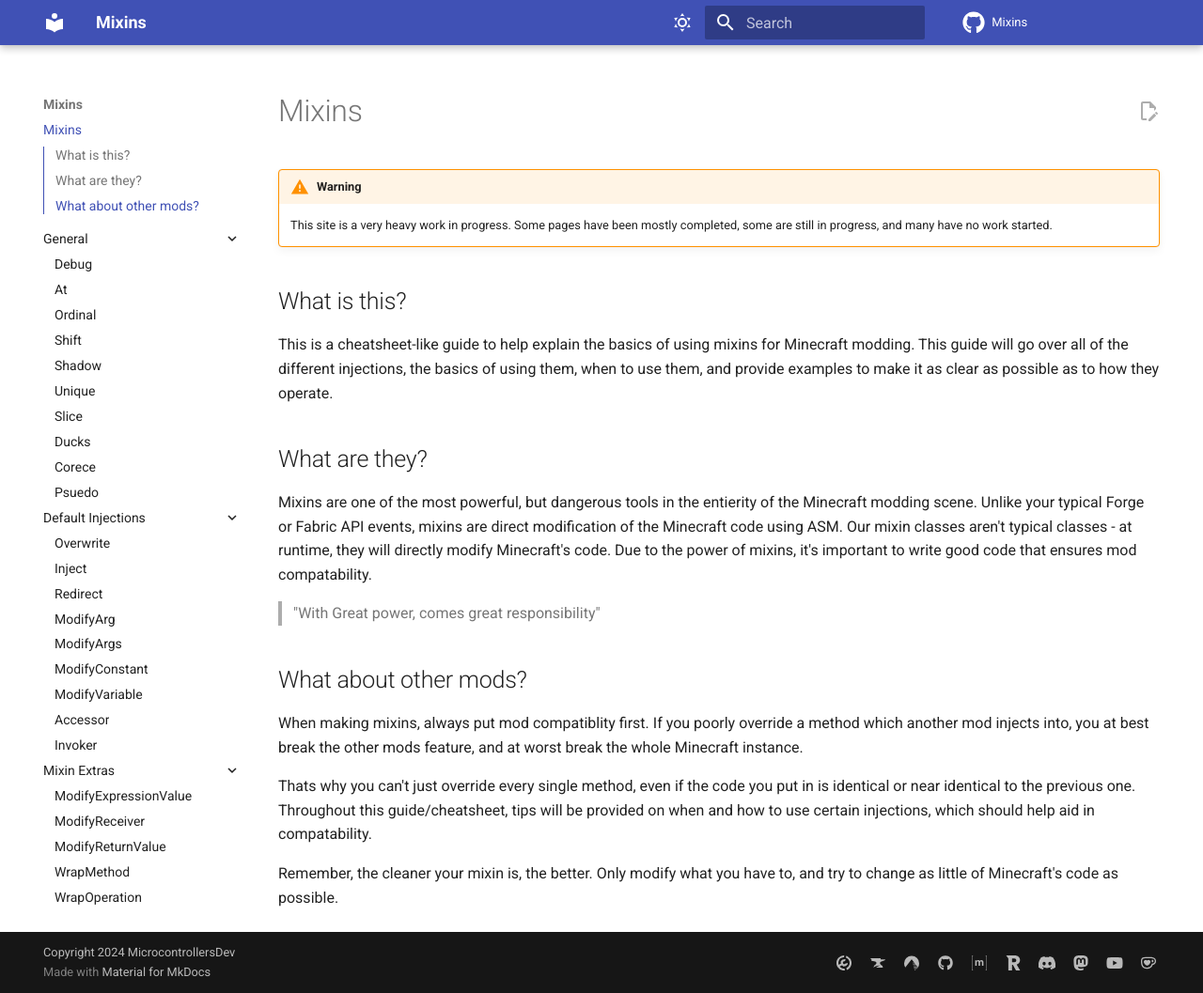
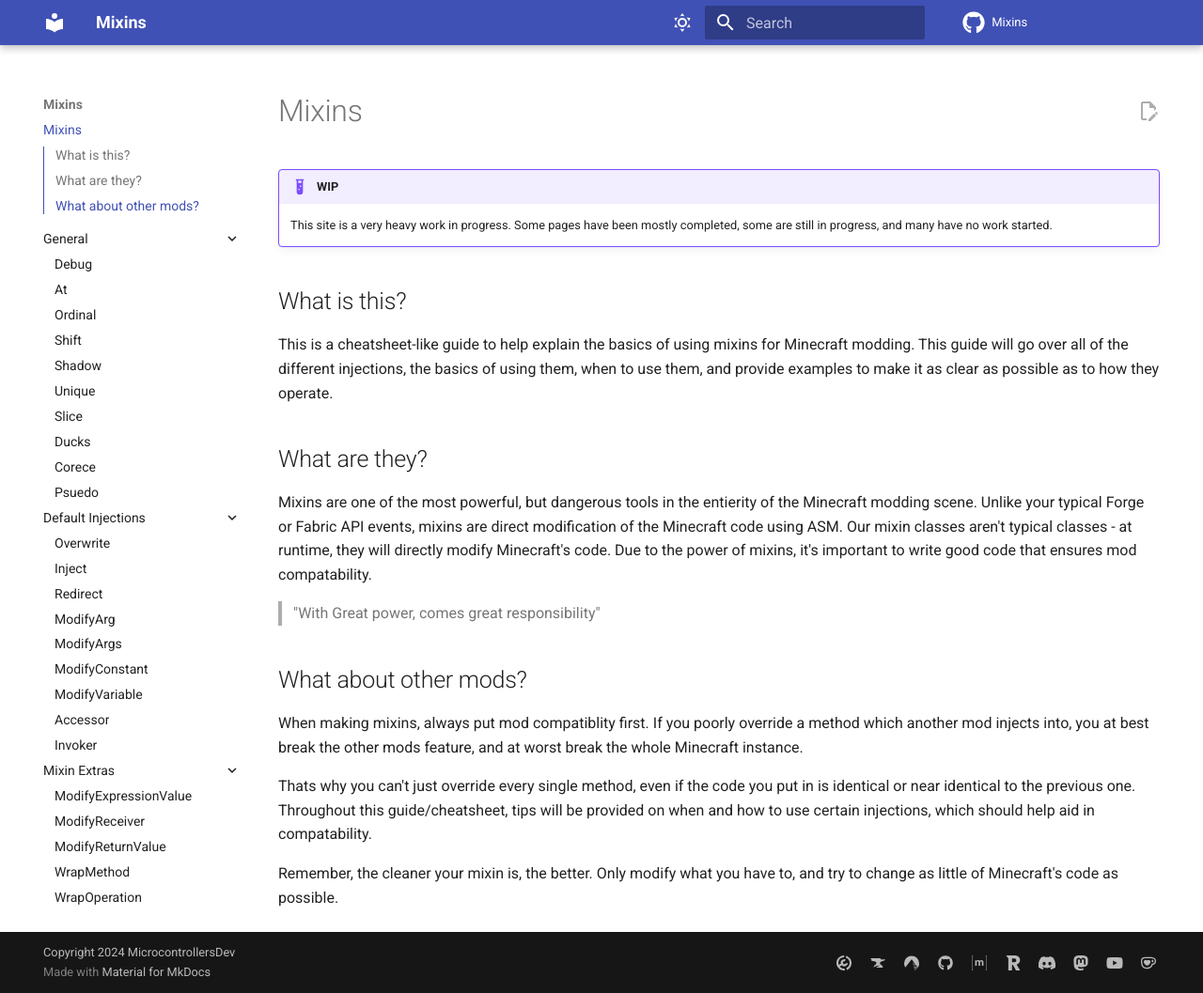
Before and after one commit to MicrocontrollersDev/Mixins, an MkDocs documentation site: the page built from docs/index.md, in a window 1280 px wide and 1057 px high. Shown: the whole window at 94% size. Built offline with MkDocs 1.6.1 and Material for MkDocs 9.7.7, drawn with Linux system fonts in a browser that asks for light colours; comment, search, counter and statistics services are not loaded.

Commit message:
another admonition change

```diff
--- a/docs/index.md
+++ b/docs/index.md
@@ -1,6 +1,6 @@
 # Mixins
 
-!!! warning
+!!! example "WIP"
     This site is a very heavy work in progress. Some pages have been mostly completed, some are still in progress, and many have no work started.
 
 ## What is this?
```
